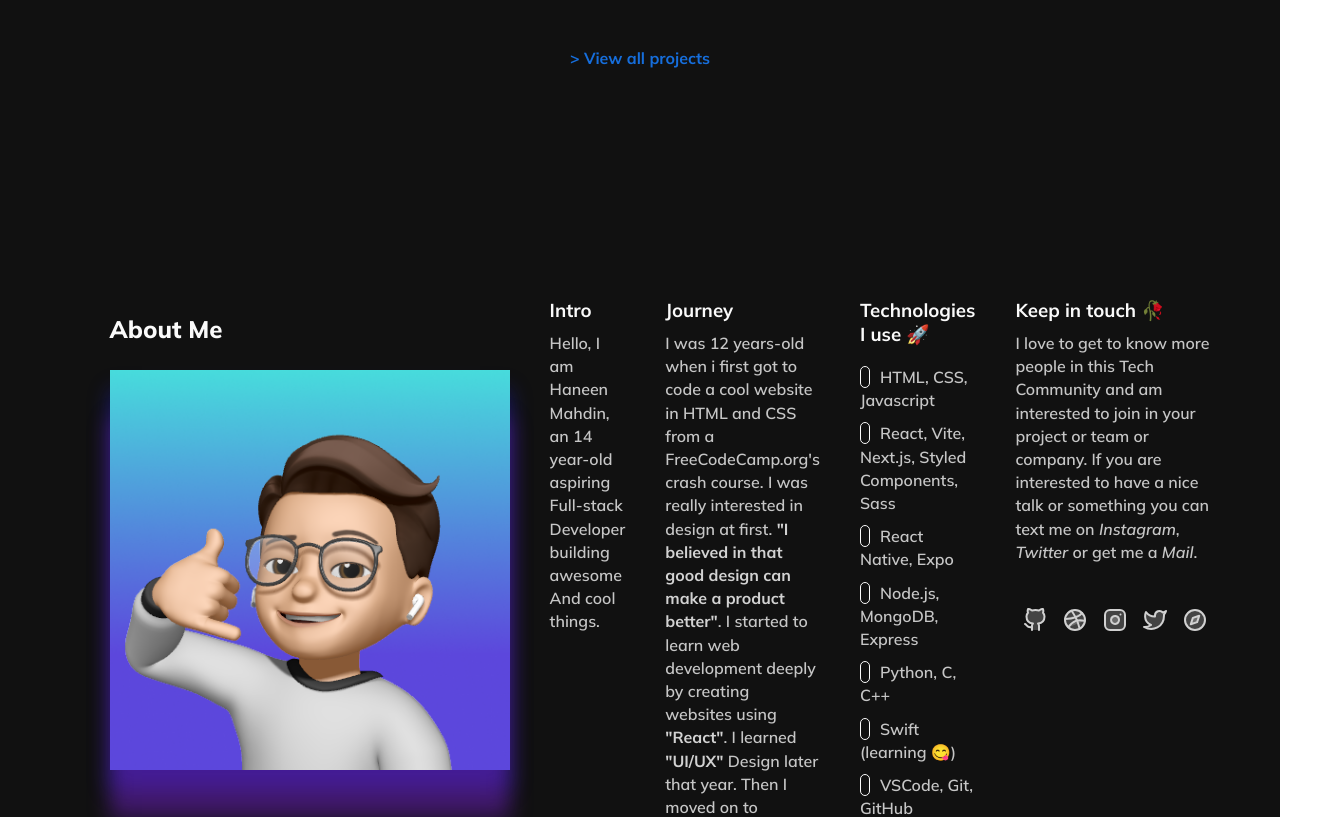
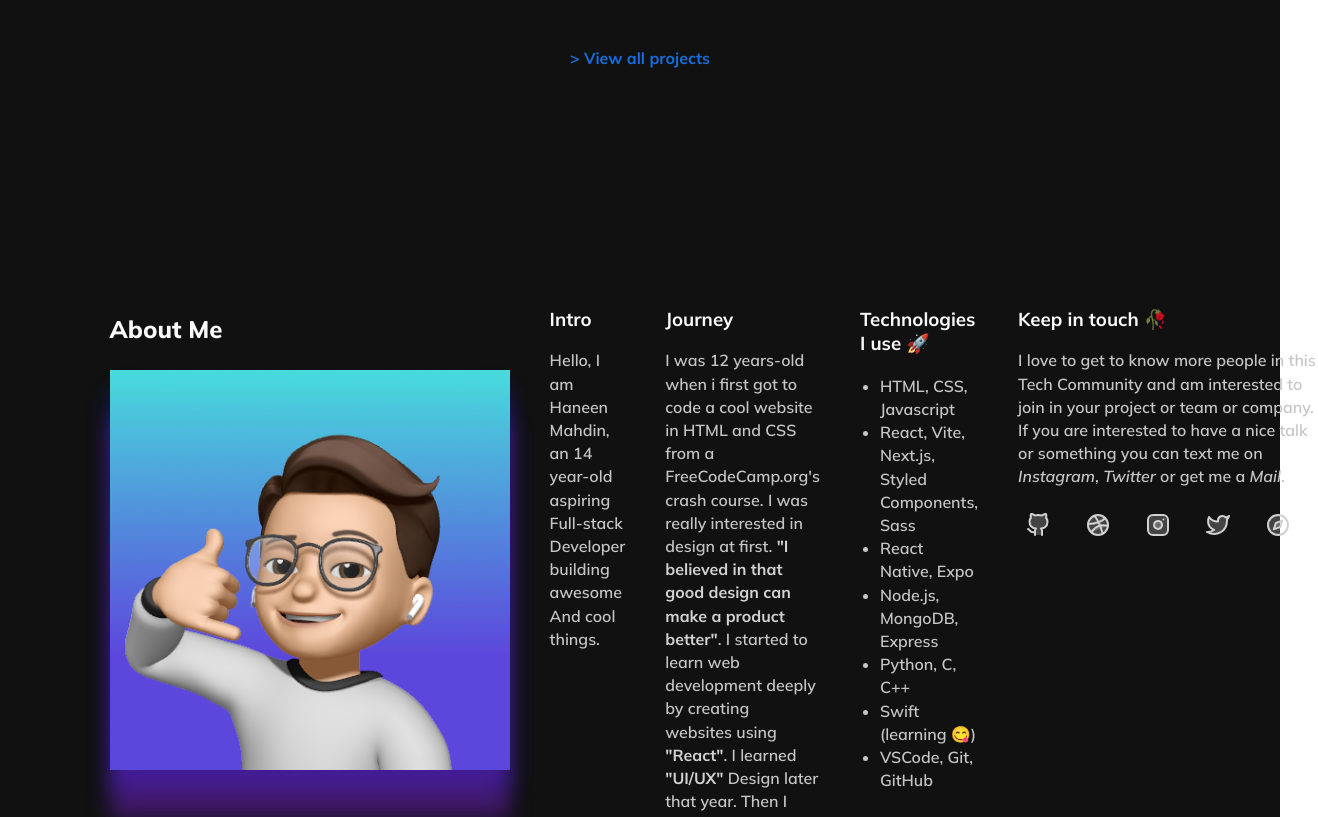
Before and after one commit to haneenmahd/haneenmahd.github.io, a React (Vite) app: page / in a window 1280 px wide. Shown: the part 1382-2199 px from the top of the page, 1318 px wide, since content can reach past the window. Built offline with nearby package versions, Linux system fonts and the light colour scheme.

Commit message:
fix spacing

```diff
--- a/src/pages/About.jsx
+++ b/src/pages/About.jsx
@@ -97,14 +97,11 @@ const Info = styled.div`
   margin: 0 20px;
   max-width: 100%;
 
-  * {
-    margin: 10px 0;
-  }
-
   p {
     color: #c6c6c6;
     line-height: 1.45rem;
     font-weight: 600;
+    margin: 10px 0;
 
     b {
       color: #d2d2d2;
@@ -117,26 +114,11 @@ const Info = styled.div`
   }
 
   ul {
-    list-style: none;
-    margin-left: 0;
-    padding-left: 0;
-    margin-top: 20px;
+    padding-left: 20px;
     color: #c6c6c6;
     line-height: 1.45rem;
     font-weight: 600;
-
-    li {
-      ::before {
-        content: "";
-        height: 4px;
-        width: 10px;
-        padding: 0px 4px;
-        margin-right: 10px;
-        border-radius: 20px;
-        background: none;
-        border: 1px solid #fafafa;
-      }
-    }
+    margin: 20px 0;
   }
 `;
 
```
